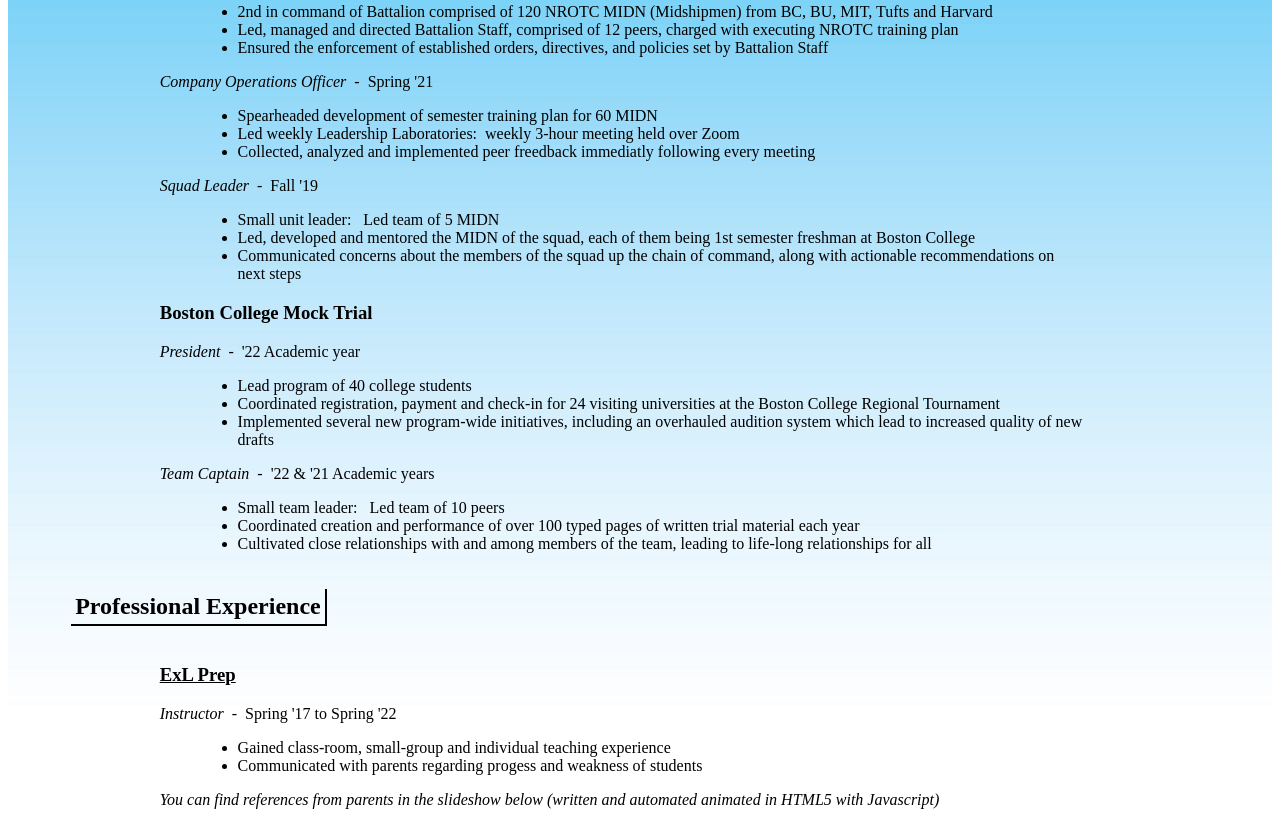
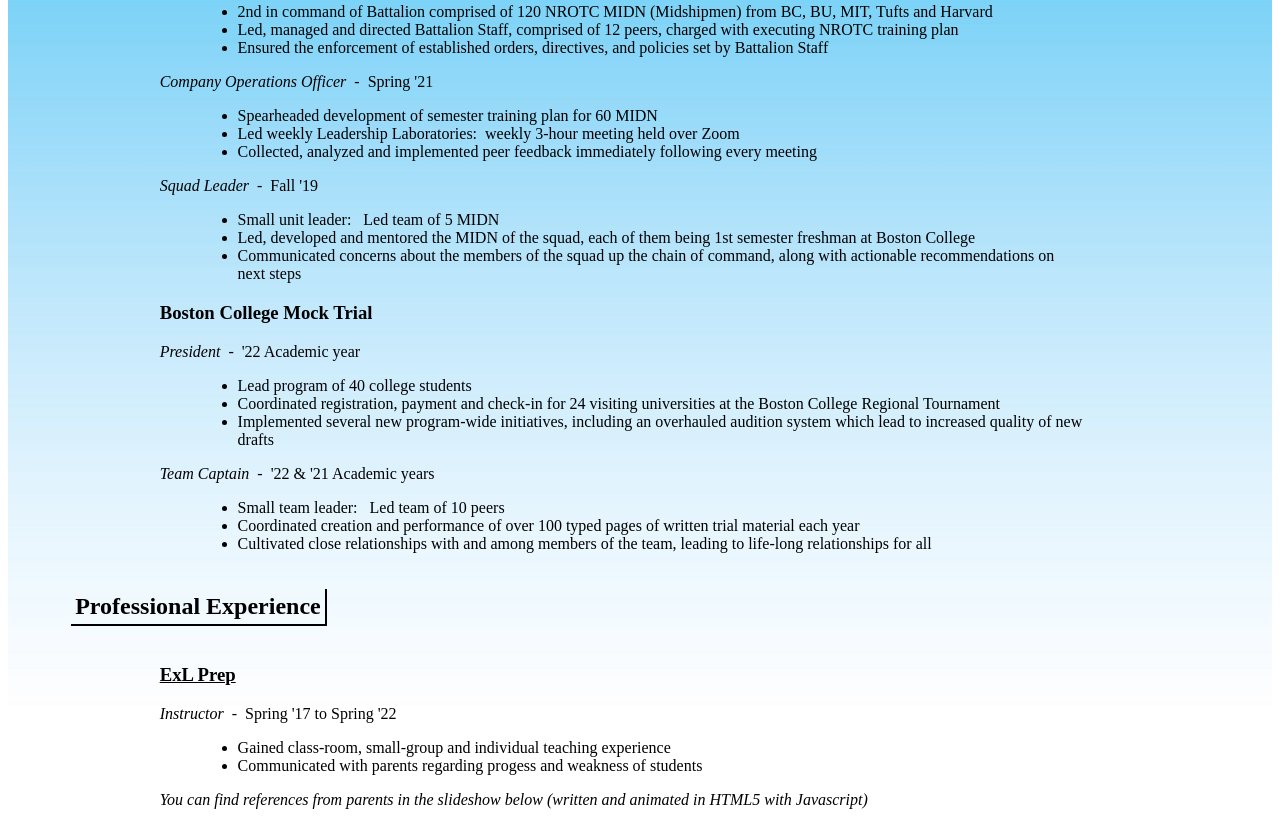
Before and after one commit to Segoviaa1/AndrewSegovia, a plain HTML site: page Resume.html in a window 1280 px wide. Shown: the part 683-1500 px from the top of the page. Drawn offline with Linux system fonts and the light colour scheme; a web font is replaced by a local one.

Commit message:
Update Resume.html

```diff
--- a/Resume.html
+++ b/Resume.html
@@ -243,7 +243,7 @@ animation-iteration-count: infinite}
 <ul>
    <li>Spearheaded development of semester training plan for 60 MIDN</li>
    <li>Led weekly Leadership Laboratories:&nbsp weekly 3-hour meeting held over Zoom</li>
-   <li>Collected, analyzed and implemented peer freedback immediatly following every meeting</li>
+   <li>Collected, analyzed and implemented peer feedback immediately following every meeting</li>
 </ul>
 
 <p><i>Squad Leader</i>  &nbsp;-&nbsp; Fall '19</p>
@@ -275,7 +275,7 @@ animation-iteration-count: infinite}
    <li>Gained class-room, small-group and individual teaching experience</li>
    <li>Communicated with parents regarding progess and weakness of students</li>
 </ul>
-<p><i>You can find references from parents in the slideshow below (written and automated animated in HTML5 with Javascript)</i></p>
+<p><i>You can find references from parents in the slideshow below (written and animated in HTML5 with Javascript)</i></p>
 <h3>Mathematics Department, Boston College</h3>
 <p><i>Teaching Assistant & Grader</i>  &nbsp;-&nbsp; Fall '20 to Spring '22'</p>
 <ul>
```
